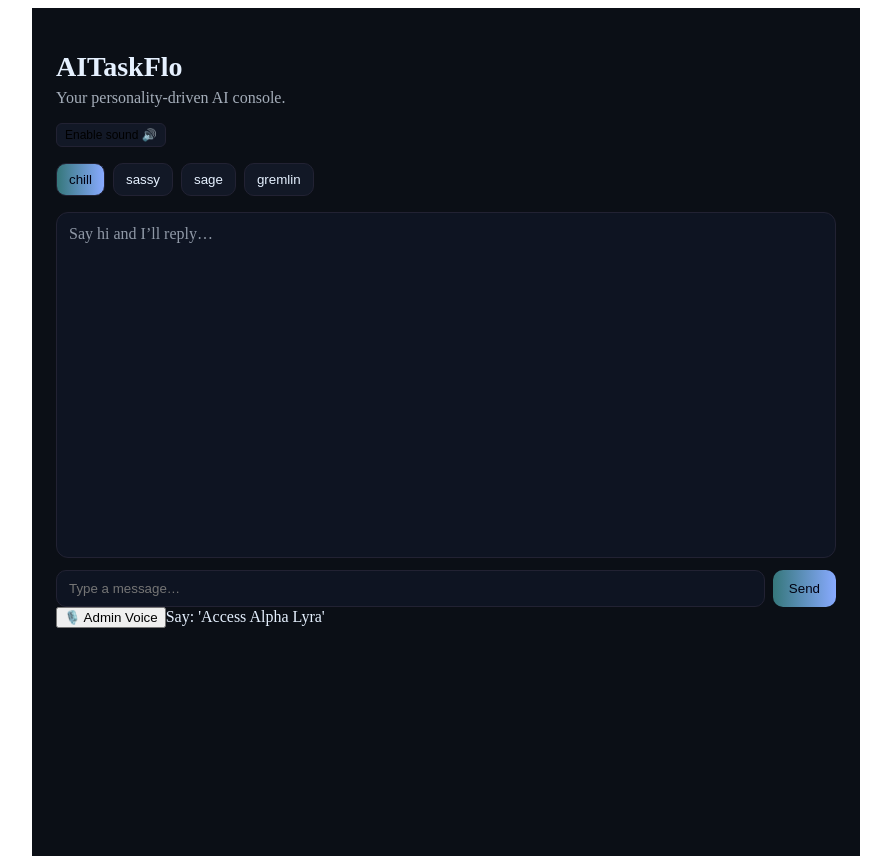
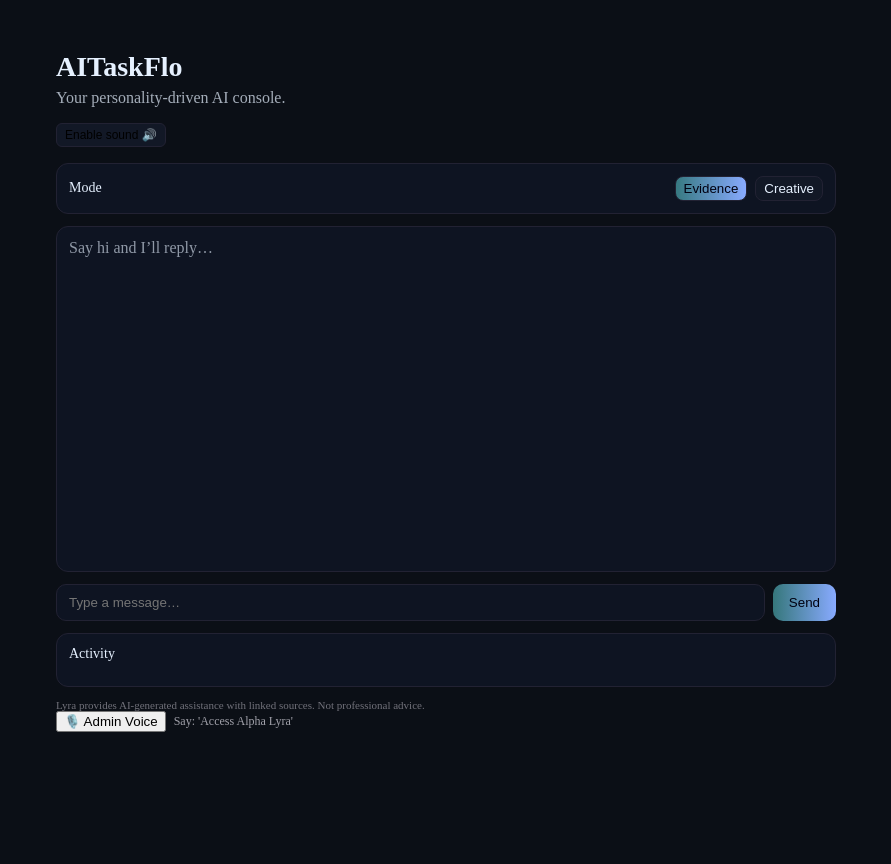
Before and after one commit to rcastrejon91/ai_agents, a Next.js app in the folder apps/companion_web/: page / in a window 1280 px wide. Shown: the whole page, without its empty margins (194-1085 px from the left). Built offline with nearby package versions, Linux system fonts and the light colour scheme.

Commit message:
feat: add source-backed answers and activity log

```diff
--- /dev/null
+++ b/apps/companion_web/components/AnswerCard.tsx
@@ -0,0 +1,30 @@
+'use client';
+export function AnswerCard({ text, sources, onSpeak }:{
+  text: string;
+  sources: { title:string; url:string }[];
+  onSpeak?: () => void;
+}) {
+  return (
+    <div className="card">
+      <div className="flex items-center justify-between mb-2">
+        <h3 className="text-sm font-medium">Answer</h3>
+        {onSpeak && <button className="btn-ghost text-xs" onClick={onSpeak}>🔊 Speak</button>}
+      </div>
+      <div className="prose prose-invert text-zinc-100 max-w-none whitespace-pre-wrap">{text}</div>
+      <div className="mt-3">
+        <h4 className="text-xs text-zinc-400 mb-1">Sources</h4>
+        <ul className="space-y-1">
+          {sources?.map((s, i) => (
+            <li key={i} className="text-xs text-zinc-300">
+              <span className="badge mr-2">[{i+1}]</span>
+              <a className="underline hover:no-underline" href={s.url} target="_blank" rel="noreferrer">{s.title}</a>
+            </li>
+          ))}
+        </ul>
+      </div>
+      <div className="mt-3 text-[11px] text-zinc-500">
+        Transparent mode: answers include citations and may say “don’t know” when info isn’t in sources.
+      </div>
+    </div>
+  );
+}
--- /dev/null
+++ b/apps/companion_web/pages/_app.tsx
@@ -0,0 +1,6 @@
+import type { AppProps } from 'next/app';
+import '../styles.css';
+
+export default function MyApp({ Component, pageProps }: AppProps) {
+  return <Component {...pageProps} />;
+}
--- a/apps/companion_web/pages/index.tsx
+++ b/apps/companion_web/pages/index.tsx
@@ -1,34 +1,72 @@
 import { useState } from 'react';
 import AdminVoiceGate from "../app/(components)/AdminVoiceGate";
 import { unlockAudio, speak } from "../app/lib/speech";
-
-const MODES = ['chill','sassy','sage','gremlin'] as const;
-type Mode = typeof MODES[number];
+import { AnswerCard } from "../components/AnswerCard";
 
 export default function Home() {
-  const [mode, setMode] = useState<Mode>('chill');
+  const [mode, setMode] = useState<'credible'|'creative'>('credible');
   const [input, setInput] = useState('');
   const [busy, setBusy] = useState(false);
-  const [messages, setMessages] = useState<{role:'you'|'lyra';text:string}[]>([]);
+  const [messages, setMessages] = useState<{role:'you'|'lyra';type:'answer'|'plain';text:string;sources?:{title:string;url:string}[]}[]>([]);
+  const [opsLog, setOpsLog] = useState<{t:number;msg:string}[]>([]);
+
+  async function ask(question: string) {
+    try {
+      const r = await fetch('/api/answer', {
+        method:'POST',
+        headers:{'content-type':'application/json'},
+        body: JSON.stringify({ question })
+      });
+      if (!r.ok) return false;
+      const data = await r.json();
+      setMessages(m => [...m, { role:'lyra', type:'answer', text: data.answer, sources: data.sources }]);
+      setOpsLog(l => [
+        { t: Date.now(), msg: `Answer via /api/answer • sources:${data.sources?.length||0} • model:gpt-4o-mini` },
+        ...l
+      ].slice(0,50));
+      return true;
+    } catch (e) {
+      console.error('ask error', e);
+      return false;
+    }
+  }
+
+  async function sendPlain(question: string) {
+    try {
+      const resp = await fetch('/api/lyra', {
+        method: 'POST',
+        headers: { 'Content-Type': 'application/json' },
+        body: JSON.stringify({ message: question })
+      });
+      const data = (await resp.json()) as { reply?: string; error?: string };
+      const textReply = data.reply ?? data.error ?? 'I had trouble replying.';
+      setMessages(m => [...m, { role: 'lyra', type:'plain', text: textReply }]);
+      setOpsLog(l => [
+        { t: Date.now(), msg: 'Answer via /api/lyra' },
+        ...l
+      ].slice(0,50));
+    } catch (e) {
+      console.error('sendPlain error', e);
+      setMessages(m => [...m, { role:'lyra', type:'plain', text: '(error sending message)' }]);
+    }
+  }
 
   async function send() {
     const text = input.trim();
     if (!text || busy) return;
     setInput(''); setBusy(true);
-    setMessages(m => [...m, { role:'you', text }]);
+    setMessages(m => [...m, { role:'you', type:'plain', text }]);
     try {
-      const resp = await fetch('/api/lyra', {
-        method: 'POST',
-        headers: { 'Content-Type': 'application/json' },
-        body: JSON.stringify({ message: text, mode }),
-      });
-      const data = (await resp.json()) as { reply?: string; error?: string };
-      const textReply = data.reply ?? data.error ?? 'I had trouble replying.';
-      setMessages(m => [...m, { role: 'lyra', text: textReply }]);
-      void speak(textReply, { voice: 'alloy', volume: 0.45 });
+      let handled = false;
+      if (mode === 'credible') {
+        handled = await ask(text);
+      }
+      if (!handled) {
+        await sendPlain(text);
+      }
     } catch (e) {
       console.error('send error', e);
-      setMessages(m => [...m, { role: 'lyra', text: '(error sending message)' }]);
+      setMessages(m => [...m, { role: 'lyra', type:'plain', text: '(error sending message)' }]);
     } finally { setBusy(false); }
   }
 
@@ -50,21 +88,20 @@ export default function Home() {
         Enable sound 🔊
       </button>
 
-      <div style={{display:'flex',gap:8,flexWrap:'wrap',marginBottom:16}}>
-        {MODES.map(m => (
-          <button key={m} onClick={()=>setMode(m)}
-            style={{ padding:'8px 12px', borderRadius:10, border:'1px solid #223',
-                     background: m===mode ? 'linear-gradient(90deg,#6ee7,#8af)' : '#121826',
-                     color: m===mode ? '#001' : '#e6f1ff' }}>
-            {m}
-          </button>
-        ))}
+      <div className="card" style={{marginBottom:12,display:'flex',alignItems:'center',justifyContent:'space-between'}}>
+        <div className="text-sm">Mode</div>
+        <div className="flex gap-2" style={{display:'flex',gap:8}}>
+          <button className={`badge ${mode==='credible'?'glow':''}`} onClick={()=>setMode('credible')}>Evidence</button>
+          <button className={`badge ${mode==='creative'?'glow':''}`} onClick={()=>setMode('creative')}>Creative</button>
+        </div>
       </div>
 
       <div style={{border:'1px solid #223',borderRadius:12,padding:12,minHeight:320,background:'#0e1422'}}>
         {messages.length===0 && <div style={{opacity:.6}}>Say hi and I’ll reply…</div>}
         {messages.map((m,i)=>(
-          <div key={i} style={{margin:'10px 0'}}>
+          m.role==='lyra' && m.type==='answer'
+            ? <AnswerCard key={i} text={m.text} sources={m.sources||[]} onSpeak={()=>speak(m.text)} />
+            : <div key={i} style={{margin:'10px 0'}}>
                 <b style={{color:m.role==='you'?'#9ff':'#9f9'}}>{m.role==='you'?'You':'Lyra'}</b>: {m.text}
                 {m.role==='lyra' && (
                   <button
@@ -88,10 +125,23 @@ export default function Home() {
           style={{flex:1,padding:'10px 12px',borderRadius:10,border:'1px solid #223',background:'#0e1422',color:'#e6f1ff'}}
         />
         <button onClick={send} disabled={busy}
-          style={{padding:'10px 16px',borderRadius:10,background:'linear-gradient(90deg,#6ee7,#8af)',border:'none',color:'#001'}}>
+          style={{padding:'10px 16px',borderRadius:10,background:'linear-gradient(90deg,#6ee7,#8af)',border:'none',color:'#001'}}
+        >
           Send
         </button>
       </div>
+
+      <div className="card mt-3" style={{marginTop:12}}>
+        <div className="text-sm font-medium mb-2">Activity</div>
+        <ul className="text-xs text-zinc-400 space-y-1">
+          {opsLog.map((e,i)=> <li key={i}>• {new Date(e.t).toLocaleTimeString()} — {e.msg}</li>)}
+        </ul>
+      </div>
+
+      <div style={{marginTop:12,fontSize:'11px',color:'#71717a'}}>
+        Lyra provides AI-generated assistance with linked sources. Not professional advice.
+      </div>
+
       <AdminVoiceGate />
     </div>
   );
--- /dev/null
+++ b/apps/companion_web/styles.css
@@ -0,0 +1,59 @@
+body {
+  background: #0b0f16;
+  color: #e6f1ff;
+}
+
+.card {
+  border: 1px solid #223;
+  background: #0e1422;
+  border-radius: 12px;
+  padding: 12px;
+}
+
+.badge {
+  display: inline-block;
+  padding: 4px 8px;
+  border-radius: 8px;
+  border: 1px solid #223;
+  background: #121826;
+  color: #e6f1ff;
+  cursor: pointer;
+}
+
+.badge.glow, .glow {
+  background: linear-gradient(90deg,#6ee7,#8af);
+  color: #001;
+}
+
+.btn-ghost {
+  background: none;
+  border: none;
+  color: #e6f1ff;
+  cursor: pointer;
+}
+
+.flex { display: flex; }
+.items-center { align-items: center; }
+.justify-between { justify-content: space-between; }
+.mb-2 { margin-bottom: 0.5rem; }
+.mb-1 { margin-bottom: 0.25rem; }
+.mt-3 { margin-top: 0.75rem; }
+.text-sm { font-size: 0.875rem; }
+.text-xs { font-size: 0.75rem; }
+.font-medium { font-weight: 500; }
+.prose-invert { color: #e6f1ff; }
+.text-zinc-100 { color: #f4f4f5; }
+.text-zinc-300 { color: #d4d4d8; }
+.text-zinc-400 { color: #a1a1aa; }
+.text-zinc-500 { color: #71717a; }
+.space-y-1 li + li { margin-top: 0.25rem; }
+.underline { text-decoration: underline; }
+.hover\:no-underline:hover { text-decoration: none; }
+.max-w-none { max-width: none; }
+.whitespace-pre-wrap { white-space: pre-wrap; }
+.text-[11px] { font-size: 11px; }
+.mr-2 { margin-right: 0.5rem; }
+.gap-2 { gap: 0.5rem; }
+.flex.items-center { display: flex; align-items: center; }
+.flex.gap-2 { display: flex; gap: 0.5rem; }
+.glow { background: linear-gradient(90deg,#6ee7,#8af); color:#001; }
```
Also changed, not shown: apps/companion_web/pages/api/answer.ts (added, +84 -0 lines). Lines whose indentation alone changed are shown as unchanged.
